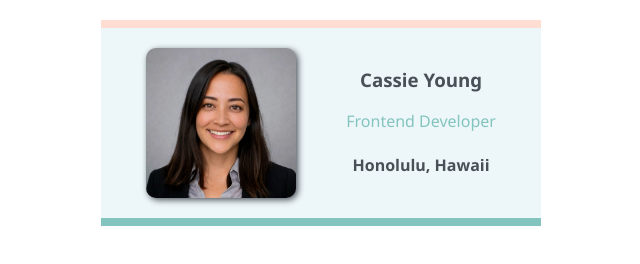
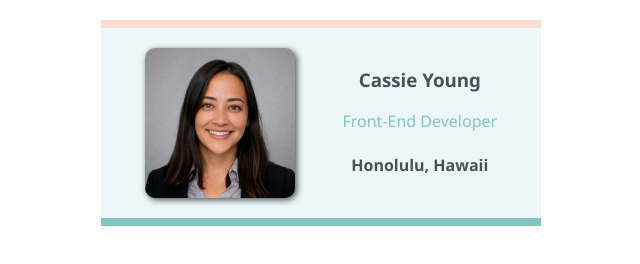
Before and after one commit to alltoocas/cassie-business-card, a website built with Vite: page index.html in a window 1280 px wide. Shown: the full height of the page, 319-959 px from the left. Built offline with nearby package versions, Linux system fonts and the light colour scheme.

Commit message:
Update index.html
Edited Frontend to Front-End

```diff
--- a/index.html
+++ b/index.html
@@ -23,7 +23,7 @@
             </div>
             <div>
                 <h3>Cassie Young</h3>
-                <p>Frontend Developer</p>
+                <p>Front-End Developer</p>
                 <h4>Honolulu, Hawaii</h4>
             </div>
         </div>
```
